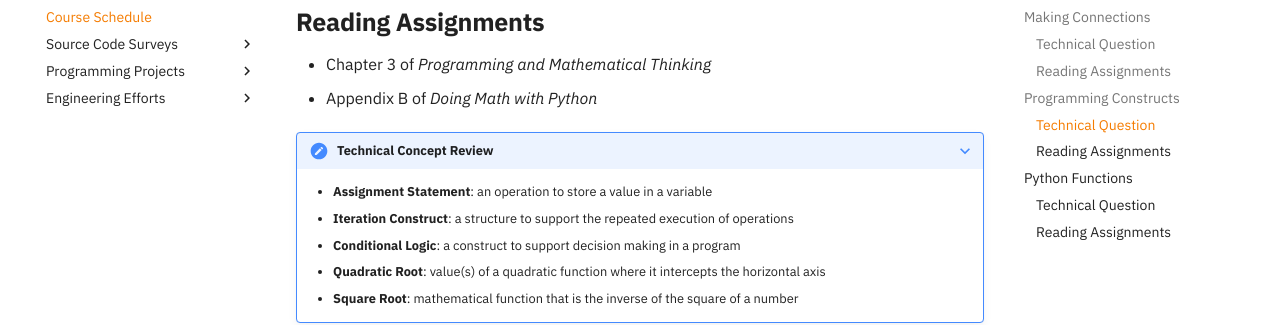
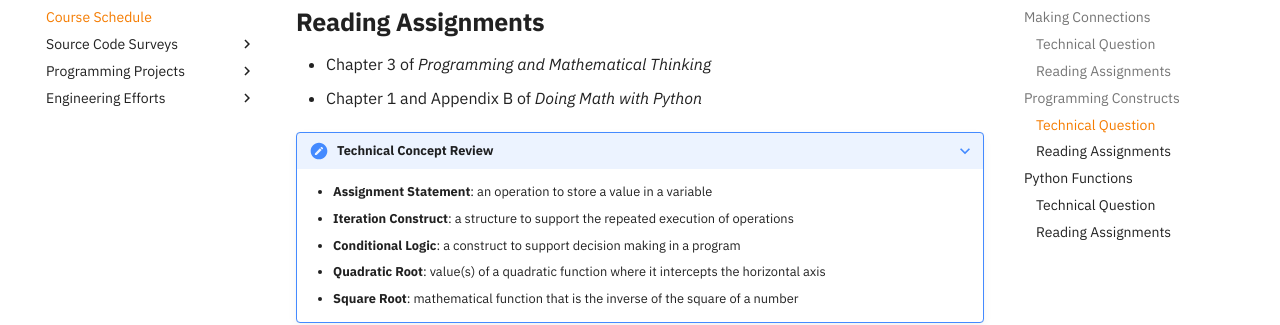
Before and after one commit to ProactiveProgrammers/www.proactiveprogrammers.com, an MkDocs documentation site: the page built from docs/discrete-structures/schedule-discrete-structures.md, in a window 1280 px wide and 900 px high, scrolled down 1041 px. Shown: the part 172-497 px from the top of the window. Built offline with MkDocs 1.6.1 and Material for MkDocs 9.7.7, drawn with Linux system fonts in a browser that asks for light colours; comment, search, counter and statistics services are not loaded.

Commit message:
fix: Move the chapter 1 content of DMWP to the next week for discrete structures.

```diff
--- a/docs/discrete-structures/schedule-discrete-structures.md
+++ b/docs/discrete-structures/schedule-discrete-structures.md
@@ -45,7 +45,7 @@
 ### Reading Assignments
 
 - Chapter 3 of *Programming and Mathematical Thinking*
-- Appendix B of *Doing Math with Python*
+- Chapter 1 and Appendix B of *Doing Math with Python*
 
 ???+ note "Technical Concept Review"
 
```
